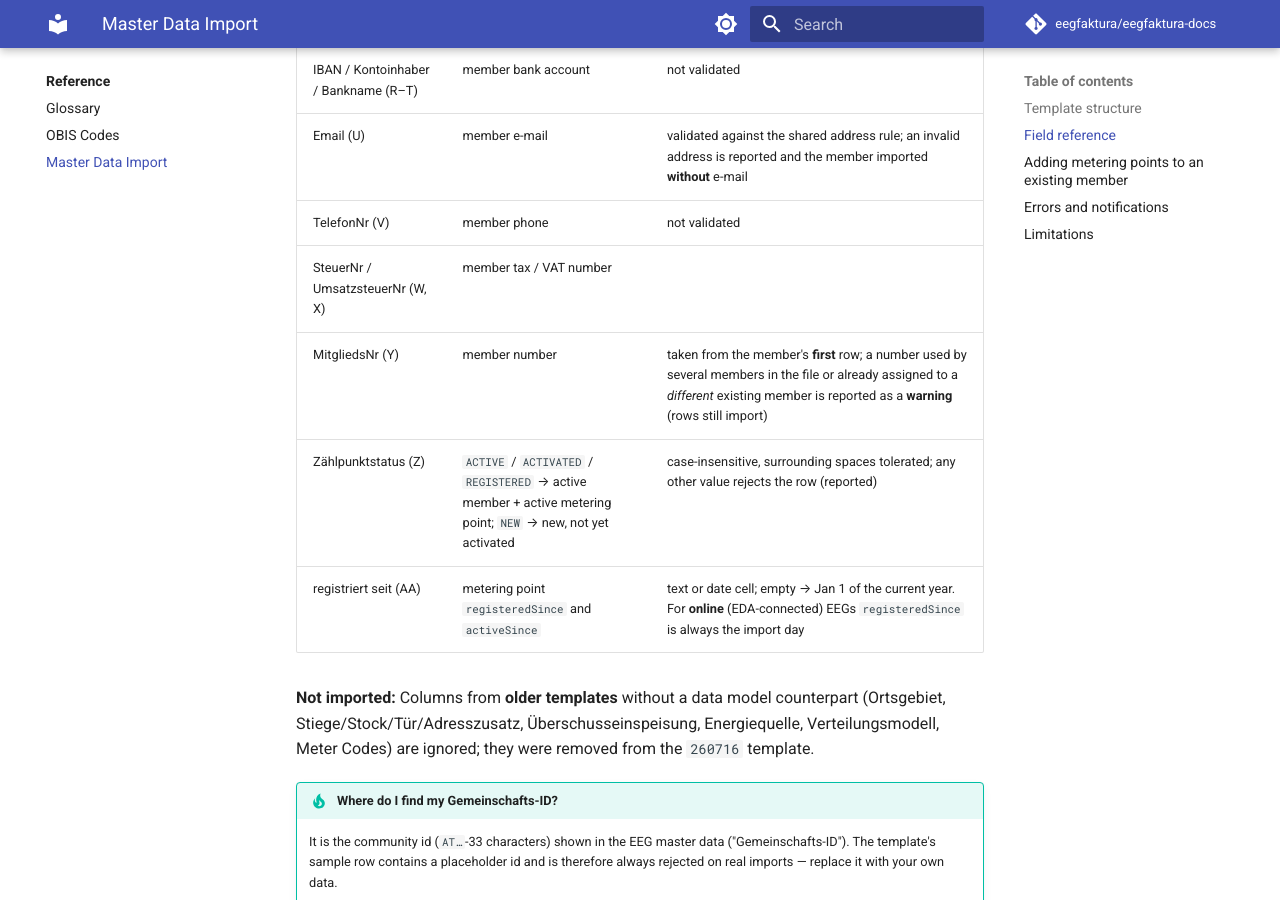
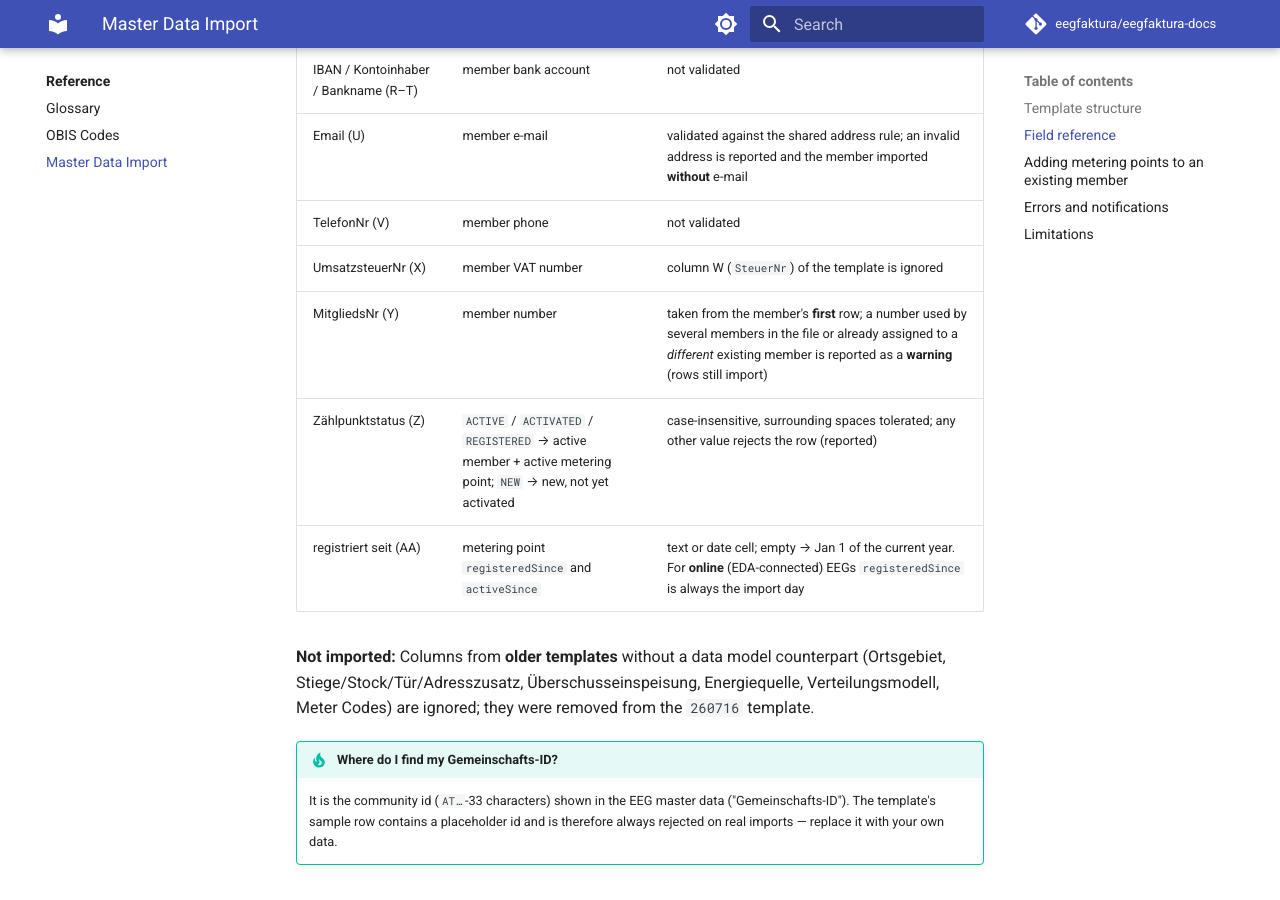
Before and after one commit to eegfaktura/eegfaktura-docs, an MkDocs documentation site: the page built from docs/reference/masterdata-import.md, in a window 1280 px wide and 900 px high, scrolled down 2173 px. Built offline with MkDocs 1.6.1 and Material for MkDocs 9.7.7, drawn with Linux system fonts in a browser that asks for light colours; comment, search, counter and statistics services are not loaded.

Commit message:
docs(import): the tax number of a member is not imported
Co-Authored-By: Claude Opus 5.5 <noreply@anthropic.com>

```diff
--- a/docs/reference/masterdata-import.md
+++ b/docs/reference/masterdata-import.md
@@ -60,7 +60,7 @@ current `260716` template).
 | IBAN / Kontoinhaber / Bankname (R–T) | member bank account | not validated |
 | Email (U) | member e-mail | validated against the shared address rule; an invalid address is reported and the member imported **without** e-mail |
 | TelefonNr (V) | member phone | not validated |
-| SteuerNr / UmsatzsteuerNr (W, X) | member tax / VAT number | |
+| UmsatzsteuerNr (X) | member VAT number | column W (`SteuerNr`) of the template is ignored |
 | MitgliedsNr (Y) | member number | taken from the member's **first** row; a number used by several members in the file or already assigned to a *different* existing member is reported as a **warning** (rows still import) |
 | Zählpunktstatus (Z) | `ACTIVE` / `ACTIVATED` / `REGISTERED` → active member + active metering point; `NEW` → new, not yet activated | case-insensitive, surrounding spaces tolerated; any other value rejects the row (reported) |
 | registriert seit (AA) | metering point `registeredSince` and `activeSince` | text or date cell; empty → Jan 1 of the current year. For **online** (EDA-connected) EEGs `registeredSince` is always the import day |
```
